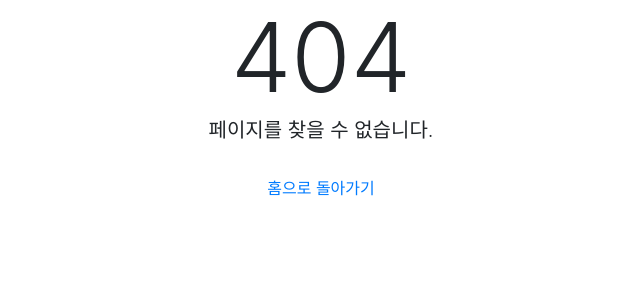
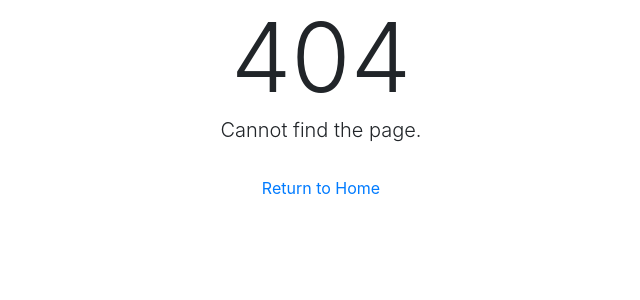
Before and after one commit to heetaey/py_django, a Django app: template mysite/templates/common/404.html in a window 1280 px wide. Shown: the part 57-357 px from the top of the page, without its empty margins (319-959 px from the left). Run offline with Django 3.2, Linux system fonts and the light colour scheme; the template is opened without the code that fills it, so the values that code supplies are empty; some libraries are stand-ins or nearby versions.

Commit message:
Changes messages for 404 template

```diff
--- a/mysite/templates/common/404.html
+++ b/mysite/templates/common/404.html
@@ -4,8 +4,8 @@
     <div class="row justify-content-center">
         <div class="col-12 text-center">
             <span class="display-1 d-block">404</span>
-            <div class="mb-4 lead">페이지를 찾을 수 없습니다.</div>
-            <a href="/" class="btn btn-link">홈으로 돌아가기</a>
+            <div class="mb-4 lead">Cannot find the page.</div>
+            <a href="/" class="btn btn-link">Return to Home</a>
         </div>
     </div>
 </div>
```
